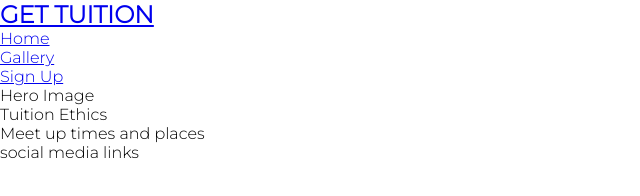
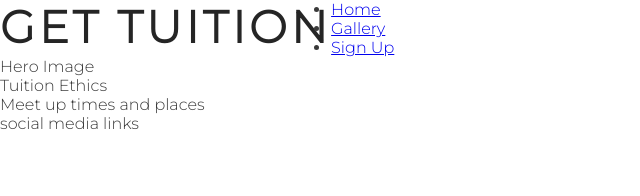
Before and after one commit to Bulle1982/My_PortfolioProject_1, a plain HTML site: page index.html in a window 1280 px wide. Shown: the whole page, without its empty margins (0-640 px from the left). Drawn offline with Linux system fonts and the light colour scheme.

Commit message:
Add style to headings and logo

```diff
--- a/assets/css/style.css
+++ b/assets/css/style.css
@@ -7,4 +7,17 @@
 body {
     font-family: Montserrat, sans-serif;
     font-weight: 300;
+    color: #3a3a3a;
 }
+
+h1, h2 {
+    font-family: Montserrat, sans-serif;
+    text-transform: uppercase;
+    letter-spacing: 4px;
+    color: #252525;
+}
+
+#logo {
+    float: left;
+    font-size: 280%;
+}
--- a/index.html
+++ b/index.html
@@ -16,7 +16,7 @@
     <header>
         <nav>
             <a href="index.html">
-                <h1>GET TUITION</h1>
+                <h1 id="logo">GET TUITION</h1>
             </a>
             <ul>
                 <li>
```
